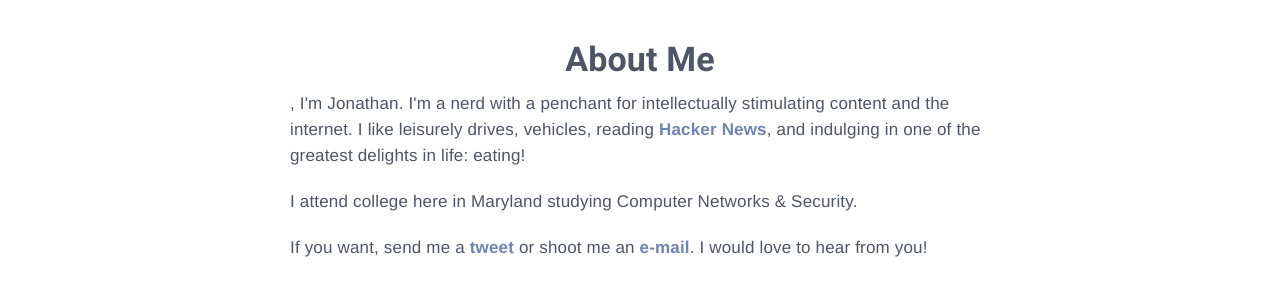
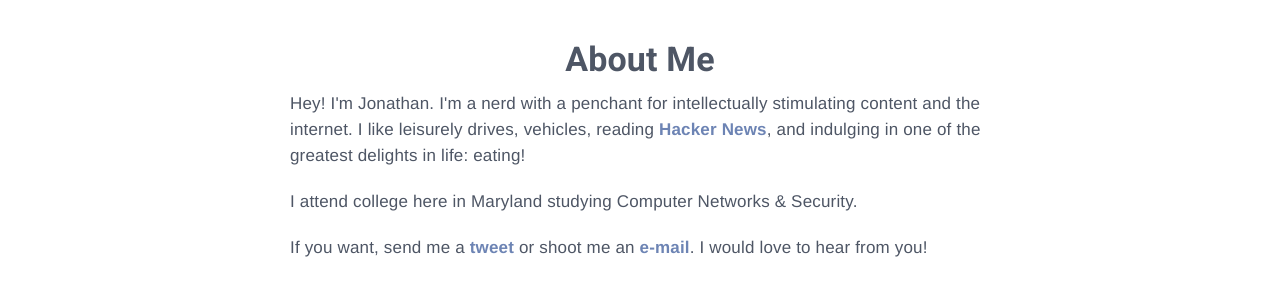
Before and after one commit to last-dev/jdl.io, a Jekyll site: the page built from index.html, in a window 1280 px wide. Shown: the part 771-1057 px from the top of the page. Built offline with Jekyll 4.4.1, drawn with Linux system fonts in a browser that asks for light colours; nearby versions of some CDN libraries.

```diff
--- a/_layouts/post.html
+++ b/_layouts/post.html
@@ -6,7 +6,6 @@ layout: default
 <h2 id="reduce"><a href="{{post.url}}">{{page.title}}</a></h2>
 <div class="blogDate">{{ page.date | date: "%b %-d, %Y" }}</div>
 
-
 <article class="post-content">
 	{{ content }}
 </article>
--- a/index.html
+++ b/index.html
@@ -9,7 +9,7 @@ title: About | Jonathan D. Laster
 
 <h2>About Me</h2>
 
-<p><span id="greeting"></span>, I'm Jonathan. I'm a nerd with a penchant for intellectually stimulating content and the internet. I like leisurely drives, vehicles, reading <a href="https://news.ycombinator.com">Hacker News</a>, and indulging in one of the greatest delights in life: eating!</p>
+<p>Hey! I'm Jonathan. I'm a nerd with a penchant for intellectually stimulating content and the internet. I like leisurely drives, vehicles, reading <a href="https://news.ycombinator.com">Hacker News</a>, and indulging in one of the greatest delights in life: eating!</p>
 
 <p>I attend college here in Maryland studying Computer Networks & Security.</p>
 
```
